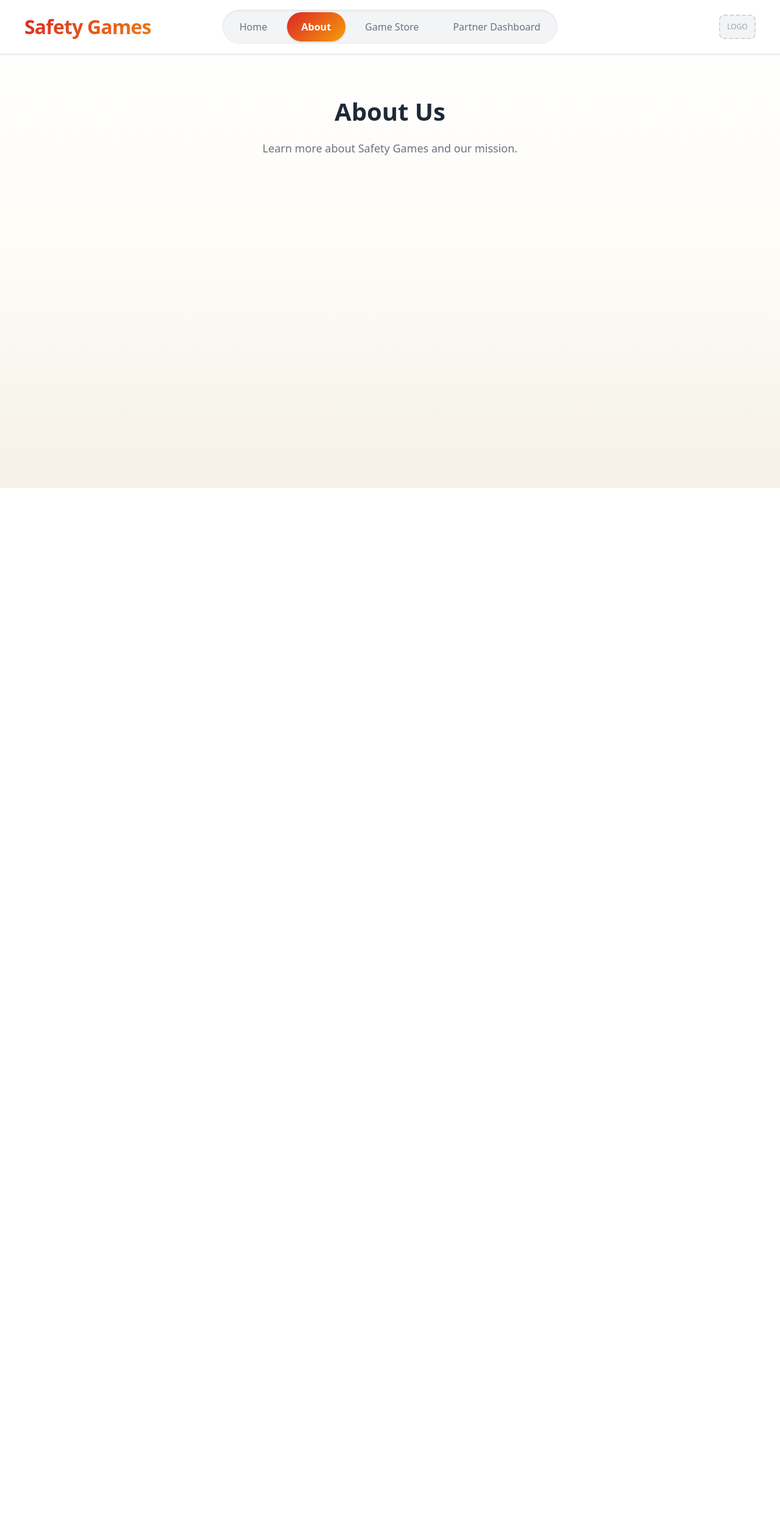
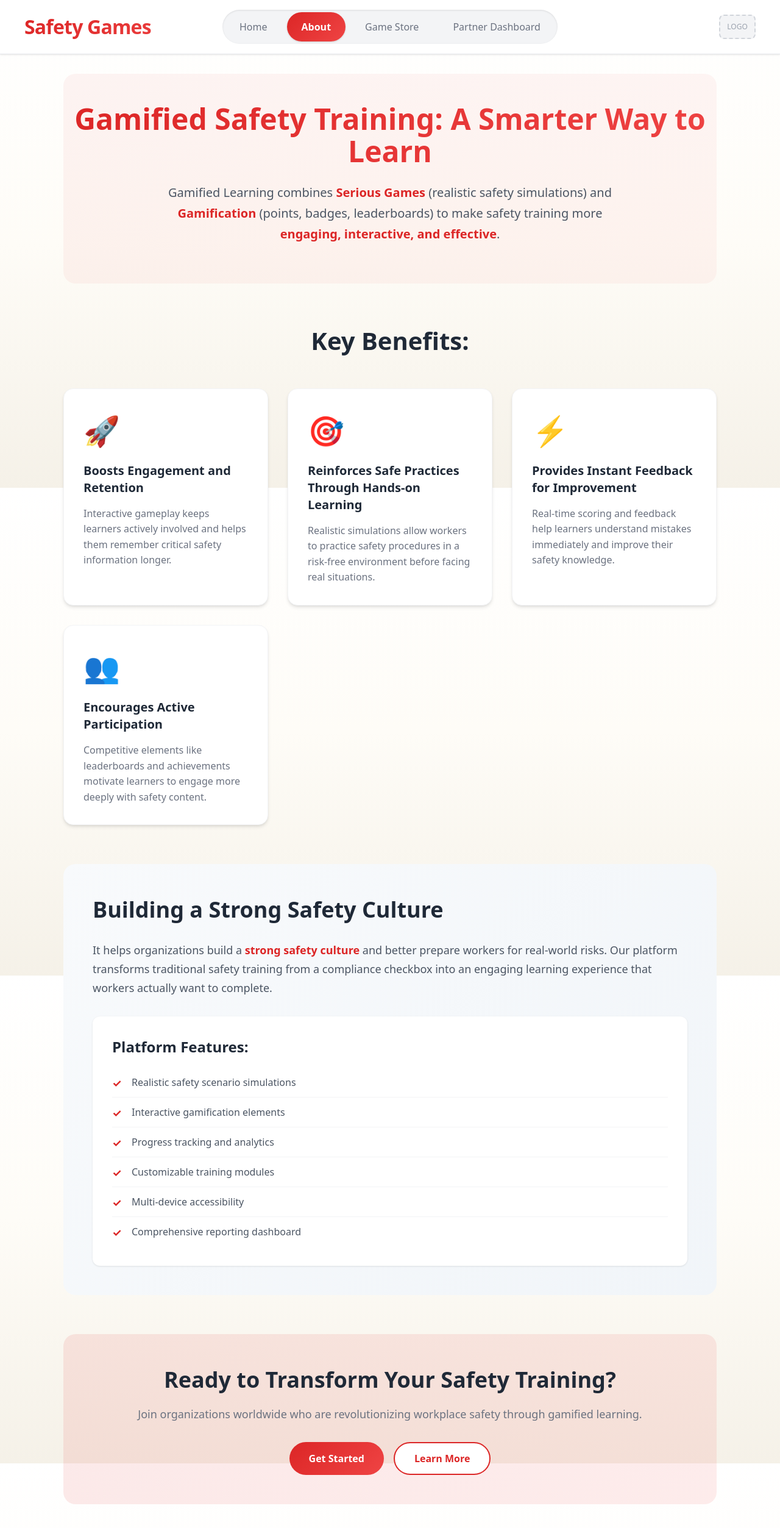
Before and after one commit to Prabhushapure/safety-saas-enterprise, a React (Vite) app: page /about in a window 1280 px wide. Shown: the top 2506 px of the page at 61% size. Before the commit the page ends 800 px from the top, so only its background shows below. Built offline with nearby package versions, Linux system fonts and the light colour scheme.

Commit message:
Implemented about page by uploading the pptx image, and lcaude did the rest. Amazing. And change color gradient schemes

```diff
--- a/src/components/Navigation.css
+++ b/src/components/Navigation.css
@@ -28,7 +28,7 @@
   color: #1f2937;
   margin: 0;
   letter-spacing: -0.025em;
-  background: linear-gradient(135deg, #dc2626, #f59e0b);
+  background: linear-gradient(135deg, #dc2626, #ef4444);
   -webkit-background-clip: text;
   -webkit-text-fill-color: transparent;
   background-clip: text;
@@ -74,7 +74,7 @@
 }
 
 .nav-link.active {
-  background: linear-gradient(135deg, #dc2626, #f59e0b);
+  background: linear-gradient(135deg, #dc2626, #ef4444);
   color: #ffffff;
   box-shadow: 0 1px 3px 0 rgba(0, 0, 0, 0.1), 0 1px 2px 0 rgba(0, 0, 0, 0.06);
   font-weight: 600;
--- /dev/null
+++ b/src/pages/About.css
@@ -0,0 +1,263 @@
+.about-page {
+  max-width: 1200px;
+  margin: 0 auto;
+  padding: 0 2rem;
+}
+
+/* Hero Section */
+.hero-section {
+  text-align: center;
+  padding: 3rem 0 4rem;
+  background: linear-gradient(135deg, rgba(220, 38, 38, 0.05), rgba(239, 68, 68, 0.05));
+  border-radius: 20px;
+  margin-bottom: 4rem;
+}
+
+.hero-title {
+  font-size: 3rem;
+  font-weight: 800;
+  background: linear-gradient(135deg, #dc2626, #ef4444);
+  -webkit-background-clip: text;
+  -webkit-text-fill-color: transparent;
+  background-clip: text;
+  margin-bottom: 1.5rem;
+  line-height: 1.1;
+}
+
+.hero-subtitle {
+  font-size: 1.25rem;
+  line-height: 1.7;
+  color: #4b5563;
+  max-width: 800px;
+  margin: 0 auto;
+}
+
+.hero-subtitle strong {
+  color: #dc2626;
+  font-weight: 600;
+}
+
+/* Benefits Section */
+.benefits-section {
+  margin-bottom: 4rem;
+}
+
+.section-title {
+  font-size: 2.5rem;
+  font-weight: 700;
+  color: #1f2937;
+  text-align: center;
+  margin-bottom: 3rem;
+}
+
+.benefits-grid {
+  display: grid;
+  grid-template-columns: repeat(auto-fit, minmax(300px, 1fr));
+  gap: 2rem;
+  margin-top: 2rem;
+}
+
+.benefit-card {
+  background: white;
+  padding: 2rem;
+  border-radius: 16px;
+  box-shadow: 0 4px 6px -1px rgba(0, 0, 0, 0.1), 0 2px 4px -1px rgba(0, 0, 0, 0.06);
+  transition: all 0.3s ease;
+  border: 1px solid #f3f4f6;
+}
+
+.benefit-card:hover {
+  transform: translateY(-4px);
+  box-shadow: 0 10px 15px -3px rgba(0, 0, 0, 0.1), 0 4px 6px -2px rgba(0, 0, 0, 0.05);
+}
+
+.benefit-icon {
+  font-size: 3rem;
+  margin-bottom: 1rem;
+  display: block;
+}
+
+.benefit-card h3 {
+  font-size: 1.25rem;
+  font-weight: 600;
+  color: #1f2937;
+  margin-bottom: 1rem;
+  line-height: 1.4;
+}
+
+.benefit-card p {
+  color: #6b7280;
+  line-height: 1.6;
+}
+
+/* Impact Section */
+.impact-section {
+  background: linear-gradient(135deg, #f8fafc, #f1f5f9);
+  padding: 3rem;
+  border-radius: 20px;
+  margin-bottom: 4rem;
+}
+
+.impact-title {
+  font-size: 2.25rem;
+  font-weight: 700;
+  color: #1f2937;
+  margin-bottom: 1.5rem;
+}
+
+.impact-description {
+  font-size: 1.125rem;
+  line-height: 1.7;
+  color: #4b5563;
+  margin-bottom: 2rem;
+}
+
+.impact-description strong {
+  color: #dc2626;
+  font-weight: 600;
+}
+
+.features-list {
+  background: white;
+  padding: 2rem;
+  border-radius: 12px;
+  box-shadow: 0 1px 3px 0 rgba(0, 0, 0, 0.1);
+}
+
+.features-list h3 {
+  font-size: 1.5rem;
+  font-weight: 600;
+  color: #1f2937;
+  margin-bottom: 1rem;
+}
+
+.features-list ul {
+  list-style: none;
+  padding: 0;
+  margin: 0;
+}
+
+.features-list li {
+  padding: 0.75rem 0;
+  color: #4b5563;
+  border-bottom: 1px solid #f3f4f6;
+  position: relative;
+  padding-left: 2rem;
+}
+
+.features-list li:last-child {
+  border-bottom: none;
+}
+
+.features-list li::before {
+  content: "✓";
+  position: absolute;
+  left: 0;
+  color: #dc2626;
+  font-weight: bold;
+  font-size: 1.1rem;
+}
+
+/* CTA Section */
+.cta-section {
+  text-align: center;
+  padding: 3rem 0;
+  background: linear-gradient(135deg, rgba(220, 38, 38, 0.1), rgba(239, 68, 68, 0.1));
+  border-radius: 20px;
+  margin-bottom: 2rem;
+}
+
+.cta-section h2 {
+  font-size: 2.25rem;
+  font-weight: 700;
+  color: #1f2937;
+  margin-bottom: 1rem;
+}
+
+.cta-section p {
+  font-size: 1.125rem;
+  color: #6b7280;
+  margin-bottom: 2rem;
+}
+
+.cta-buttons {
+  display: flex;
+  gap: 1rem;
+  justify-content: center;
+  flex-wrap: wrap;
+}
+
+.cta-primary, .cta-secondary {
+  padding: 0.875rem 2rem;
+  font-size: 1rem;
+  font-weight: 600;
+  border-radius: 50px;
+  transition: all 0.2s ease;
+  border: none;
+  cursor: pointer;
+  min-width: 150px;
+}
+
+.cta-primary {
+  background: linear-gradient(135deg, #dc2626, #ef4444);
+  color: white;
+}
+
+.cta-primary:hover {
+  transform: translateY(-2px);
+  box-shadow: 0 4px 12px rgba(220, 38, 38, 0.3);
+}
+
+.cta-secondary {
+  background: white;
+  color: #dc2626;
+  border: 2px solid #dc2626;
+}
+
+.cta-secondary:hover {
+  background: #dc2626;
+  color: white;
+  transform: translateY(-2px);
+}
+
+/* Responsive Design */
+@media (max-width: 768px) {
+  .about-page {
+    padding: 0 1rem;
+  }
+
+  .hero-title {
+    font-size: 2.25rem;
+  }
+
+  .hero-subtitle {
+    font-size: 1.125rem;
+  }
+
+  .benefits-grid {
+    grid-template-columns: 1fr;
+    gap: 1.5rem;
+  }
+
+  .benefit-card {
+    padding: 1.5rem;
+  }
+
+  .impact-section {
+    padding: 2rem 1.5rem;
+  }
+
+  .features-list {
+    padding: 1.5rem;
+  }
+
+  .cta-buttons {
+    flex-direction: column;
+    align-items: center;
+  }
+
+  .cta-primary, .cta-secondary {
+    width: 100%;
+    max-width: 300px;
+  }
+}
--- a/src/pages/About.jsx
+++ b/src/pages/About.jsx
@@ -1,10 +1,78 @@
 import React from 'react';
+import './About.css';
 
 const About = () => {
   return (
-    <div className="page-content">
-      <h1>About Us</h1>
-      <p>Learn more about Safety Games and our mission.</p>
+    <div className="about-page">
+      <div className="hero-section">
+        <h1 className="hero-title">Gamified Safety Training: A Smarter Way to Learn</h1>
+        <p className="hero-subtitle">
+          Gamified Learning combines <strong>Serious Games</strong> (realistic safety simulations)
+          and <strong>Gamification</strong> (points, badges, leaderboards) to make safety training
+          more <strong>engaging, interactive, and effective</strong>.
+        </p>
+      </div>
+
+      <div className="benefits-section">
+        <h2 className="section-title">Key Benefits:</h2>
+        <div className="benefits-grid">
+          <div className="benefit-card">
+            <div className="benefit-icon">🚀</div>
+            <h3>Boosts Engagement and Retention</h3>
+            <p>Interactive gameplay keeps learners actively involved and helps them remember critical safety information longer.</p>
+          </div>
+
+          <div className="benefit-card">
+            <div className="benefit-icon">🎯</div>
+            <h3>Reinforces Safe Practices Through Hands-on Learning</h3>
+            <p>Realistic simulations allow workers to practice safety procedures in a risk-free environment before facing real situations.</p>
+          </div>
+
+          <div className="benefit-card">
+            <div className="benefit-icon">⚡</div>
+            <h3>Provides Instant Feedback for Improvement</h3>
+            <p>Real-time scoring and feedback help learners understand mistakes immediately and improve their safety knowledge.</p>
+          </div>
+
+          <div className="benefit-card">
+            <div className="benefit-icon">👥</div>
+            <h3>Encourages Active Participation</h3>
+            <p>Competitive elements like leaderboards and achievements motivate learners to engage more deeply with safety content.</p>
+          </div>
+        </div>
+      </div>
+
+      <div className="impact-section">
+        <div className="impact-content">
+          <h2 className="impact-title">Building a Strong Safety Culture</h2>
+          <p className="impact-description">
+            It helps organizations build a <strong>strong safety culture</strong> and better prepare
+            workers for real-world risks. Our platform transforms traditional safety training from
+            a compliance checkbox into an engaging learning experience that workers actually want to complete.
+          </p>
+
+          <div className="features-list">
+            <h3>Platform Features:</h3>
+            <ul>
+              <li>Realistic safety scenario simulations</li>
+              <li>Interactive gamification elements</li>
+              <li>Progress tracking and analytics</li>
+              <li>Customizable training modules</li>
+              <li>Multi-device accessibility</li>
+              <li>Comprehensive reporting dashboard</li>
+            </ul>
+          </div>
+        </div>
+      </div>
+
+      <div className="cta-section">
+        <h2>Ready to Transform Your Safety Training?</h2>
+        <p>Join organizations worldwide who are revolutionizing workplace safety through gamified learning.</p>
+        <div className="cta-buttons">
+          <button className="cta-primary">Get Started</button>
+          <button className="cta-secondary">Learn More</button>
+        </div>
+      </div>
     </div>
   );
 };
```
